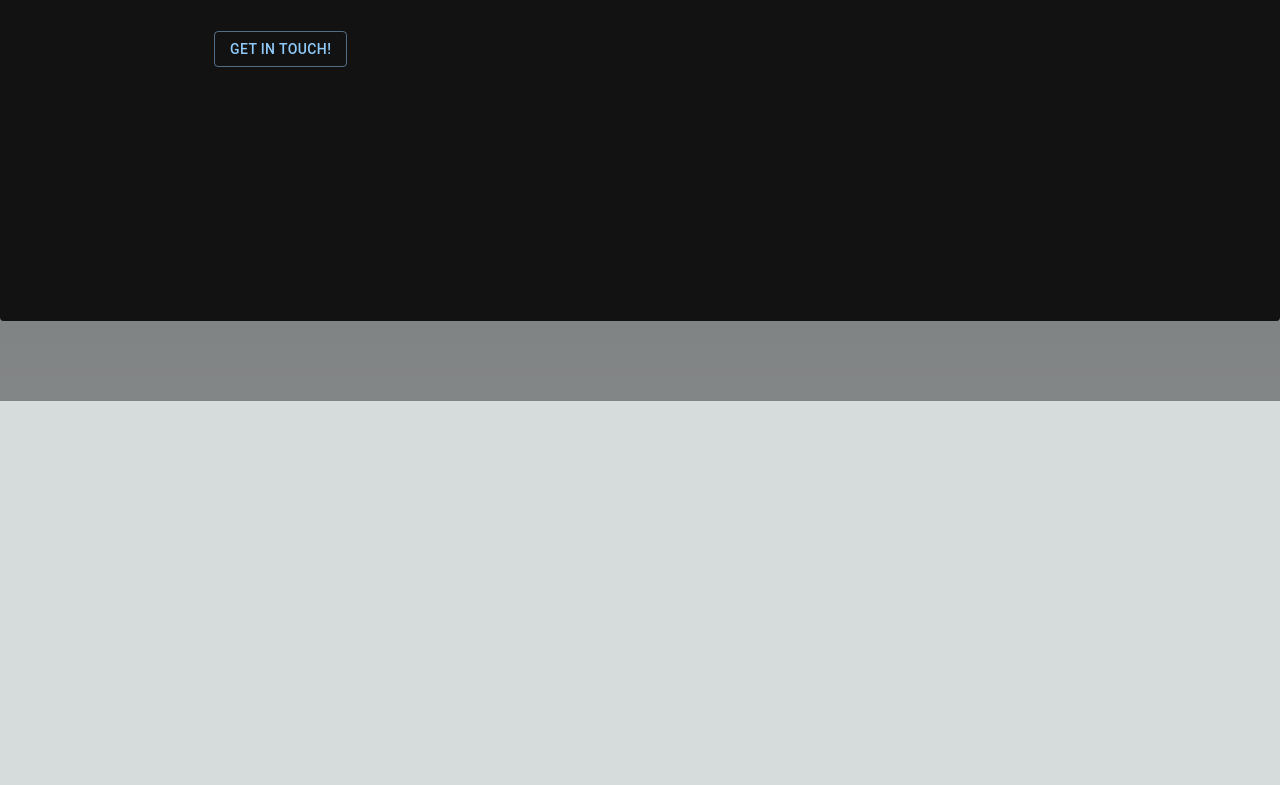
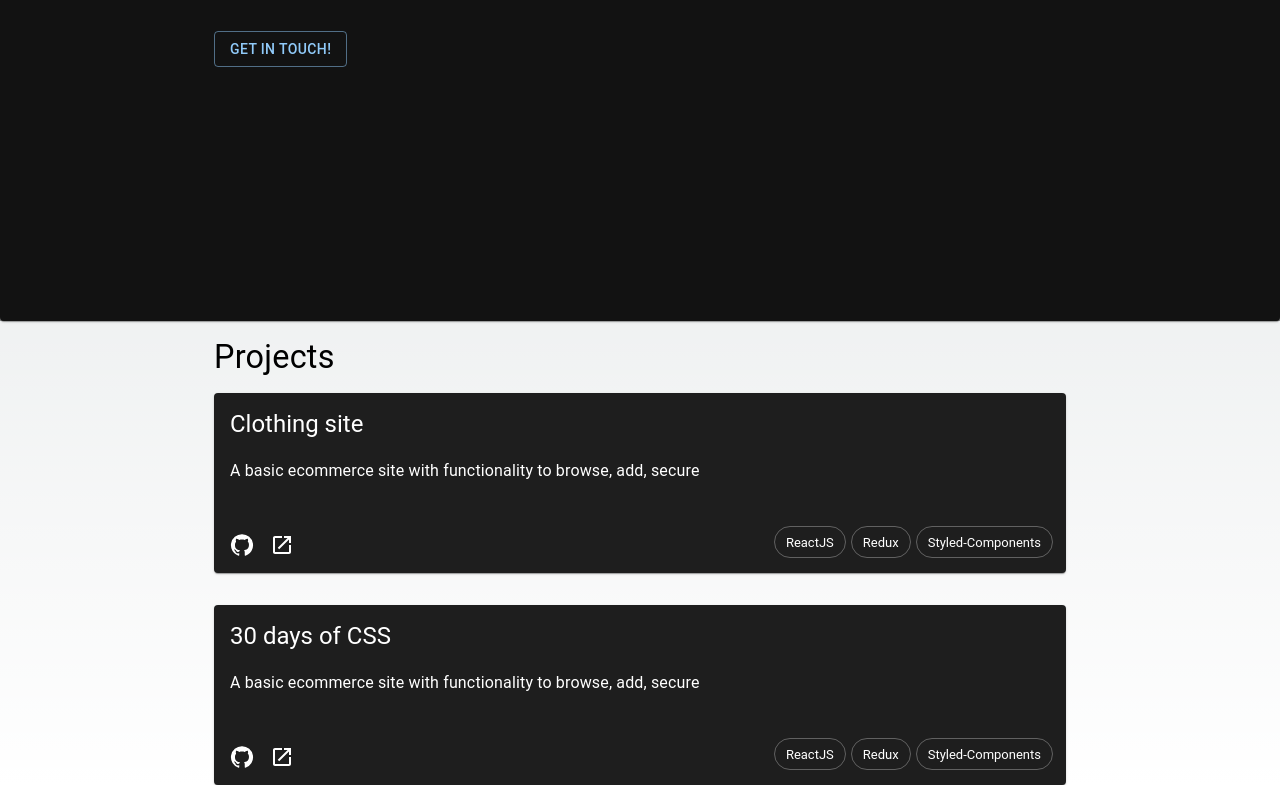
Before and after one commit to steven-ossorio/portfolio, a Next.js app in the folder portfolio/: page / in a window 1280 px wide. Shown: the part 463-1248 px from the top of the page. Before the commit the page ends 864 px from the top, so only its background shows below. Built offline with nearby package versions, Linux system fonts and the light colour scheme.

Commit message:
Added resume. A projects section. Need to make more fixes to about me and projects

```diff
--- a/portfolio/component/about.component.jsx
+++ b/portfolio/component/about.component.jsx
@@ -19,7 +19,7 @@ const AboutMe = () => {
   }, []);
 
   return (
-    <Paper className="section">
+    <Paper className="section" id="about">
       <div className="overlay"></div>
       <Container className="container" maxWidth="md">
         <Grid
--- a/portfolio/component/header.component.jsx
+++ b/portfolio/component/header.component.jsx
@@ -19,7 +19,7 @@ import "../styles/Home.module.css";
 const navigationLinks = [
   {
     name: "About",
-    href: "",
+    href: "#about",
   },
   {
     name: "Work",
@@ -27,11 +27,11 @@ const navigationLinks = [
   },
   {
     name: "Projects",
-    href: "",
+    href: "#projects",
   },
   {
     name: "Resume",
-    href: "",
+    href: "/steven_resume_2022.pdf",
   },
 ];
 
--- /dev/null
+++ b/portfolio/component/projects.component.jsx
@@ -0,0 +1,126 @@
+import Github from "@mui/icons-material/GitHub";
+import OpenInNew from "@mui/icons-material/OpenInNew";
+import Container from "@mui/material/Container";
+import Grid from "@mui/material/Grid";
+import Typography from "@mui/material/Typography";
+import {
+  Box,
+  Card,
+  CardMedia,
+  CardContent,
+  CardActions,
+  IconButton,
+  Chip,
+  Hidden,
+} from "@mui/material";
+
+const projectsData = [
+  {
+    title: "Clothing site",
+    description:
+      "A basic ecommerce site with functionality to browse, add, secure",
+    imageUrl: "",
+    imageAlt: "",
+    tags: ["ReactJS", "Redux", "Styled-Components"],
+    links: [
+      {
+        name: "github",
+        icon: Github,
+        href: "",
+      },
+      {
+        name: "open",
+        icon: OpenInNew,
+        href: "",
+      },
+    ],
+  },
+  {
+    title: "30 days of CSS",
+    description:
+      "A basic ecommerce site with functionality to browse, add, secure",
+    imageUrl: "",
+    imageAlt: "",
+    tags: ["ReactJS", "Redux", "Styled-Components"],
+    links: [
+      {
+        name: "github",
+        icon: Github,
+        href: "",
+      },
+      {
+        name: "open",
+        icon: OpenInNew,
+        href: "",
+      },
+    ],
+  },
+];
+
+const TagsContainer = ({ tags }) => {
+  return (
+    <div>
+      {tags.map((tagItem) => {
+        return (
+          <Chip
+            className="tag"
+            key={tagItem}
+            label={tagItem}
+            variant="outlined"
+          ></Chip>
+        );
+      })}
+    </div>
+  );
+};
+
+const Project = ({ title, description, tags, links }) => {
+  return (
+    <Grid item>
+      <Card>
+        <CardContent>
+          <Typography variant="h5" paragraph>
+            {title}
+          </Typography>
+          <Typography variant="subtitle1" paragraph>
+            {description}
+          </Typography>
+          <Hidden smUp>
+            <TagsContainer tags={tags} />
+          </Hidden>
+        </CardContent>
+        <CardActions>
+          <div className="links">
+            {links.map((linkItem) => {
+              return (
+                <IconButton key={linkItem.name} href={linkItem.href}>
+                  <linkItem.icon />
+                </IconButton>
+              );
+            })}
+          </div>
+          <Hidden smDown>
+            <TagsContainer tags={tags} />
+          </Hidden>
+        </CardActions>
+      </Card>
+    </Grid>
+  );
+};
+
+const Projects = () => {
+  return (
+    <Container maxWidth="md" id="projects">
+      <Box pt={2} mb={2}>
+        <Typography variant="h4">Projects</Typography>
+      </Box>
+      <Grid container direction="column" spacing={4}>
+        {projectsData.map((data) => {
+          return <Project key={data.title} {...data} />;
+        })}
+      </Grid>
+    </Container>
+  );
+};
+
+export default Projects;
--- a/portfolio/pages/index.js
+++ b/portfolio/pages/index.js
@@ -1,17 +1,24 @@
 import Head from "next/head";
 import { Inter } from "@next/font/google";
 
-import { createTheme, ThemeProvider } from "@mui/material/styles";
+import {
+  createTheme,
+  ThemeProvider,
+  responsiveFontSizes,
+} from "@mui/material/styles";
 import Header from "../component/header.component";
 import AboutMe from "../component/about.component";
+import Projects from "../component/projects.component";
 
 const inter = Inter({ subsets: ["latin"] });
 
-const darkTheme = createTheme({
+let darkTheme = createTheme({
   palette: {
     mode: "dark",
   },
 });
+
+darkTheme = responsiveFontSizes(darkTheme);
 
 export default function Home() {
   return (
@@ -25,6 +32,7 @@ export default function Home() {
       <ThemeProvider theme={darkTheme}>
         <Header />
         <AboutMe />
+        <Projects />
       </ThemeProvider>
     </>
   );
--- a/portfolio/styles/globals.css
+++ b/portfolio/styles/globals.css
@@ -108,6 +108,7 @@ a {
 
 .section {
   height: 90vh;
+  position: relative;
 }
 
 .container {
@@ -211,3 +212,12 @@ a {
     background-position: 300%;
   }
 }
+
+.links {
+  margin-right: auto;
+}
+
+.tag {
+  margin-right: 5px;
+  margin-bottom: 5px;
+}
```
Also changed, not shown: portfolio/pages/resume/index.js (added, +10 -0 lines), 2 other files (tests, documents, lock files or other folders).
